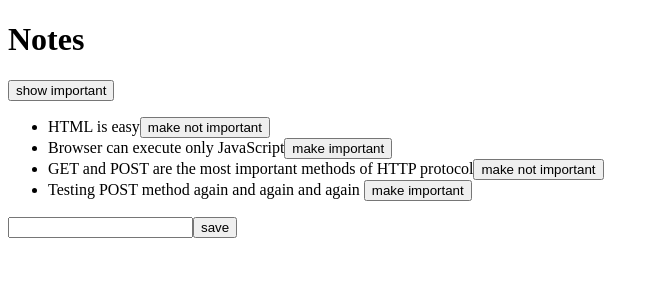
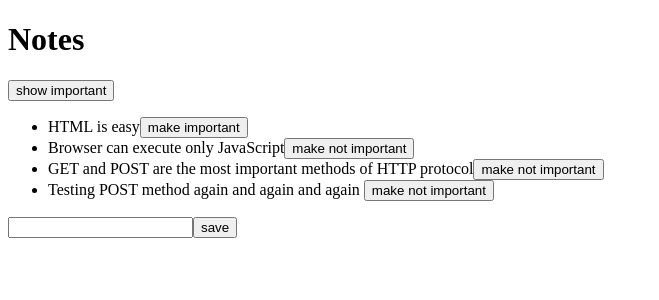
Before and after one commit to EnriqueSource/examples-fullstackopen2022, a React (Create React App) app in the folder part2/notes/: page / in a window 1280 px wide. Shown: the top 300 px of the page, without its empty margins (0-659 px from the left). Built offline with nearby package versions, Linux system fonts and the light colour scheme; data requests are answered from the project's data file.

Commit message:
App notes:Change the importance of the notes-part 3: final form of the event handler function close #50

```diff
--- a/part2/notes/db.json
+++ b/part2/notes/db.json
@@ -4,13 +4,13 @@
       "id": 1,
       "content": "HTML is easy",
       "date": "2019-05-30T17:30:31.098Z",
-      "important": true
+      "important": false
     },
     {
       "id": 2,
       "content": "Browser can execute only JavaScript",
       "date": "2019-05-30T18:39:34.091Z",
-      "important": false
+      "important": true
     },
     {
       "id": 3,
@@ -21,7 +21,7 @@
     {
       "content": "Testing POST method again and again and again ",
       "date": "2022-11-02T21:45:19.372Z",
-      "important": false,
+      "important": true,
       "id": 4
     }
   ]
--- a/part2/notes/src/App.js
+++ b/part2/notes/src/App.js
@@ -45,8 +45,15 @@ const App = () => {
     ? notes
     : notes.filter((note) => note.important === true);
 
-  const toogleImportanceOf = (id) => {
-    console.log(`importance of ${id} needs to be toogled`);
+  // event handler: changing the importance of notes
+  const toogleImportanceOf = id => {
+    const url = `http://localhost:3001/notes/${id}`;
+    const note = notes.find(n => n.id === id);
+    const changedNote = { ...note, important: !note.important };
+
+    axios.put(url, changedNote).then(response => {
+      setNotes(notes.map(note => note.id !== id ? note : response.data))
+    });
   }
 
   return (
```
